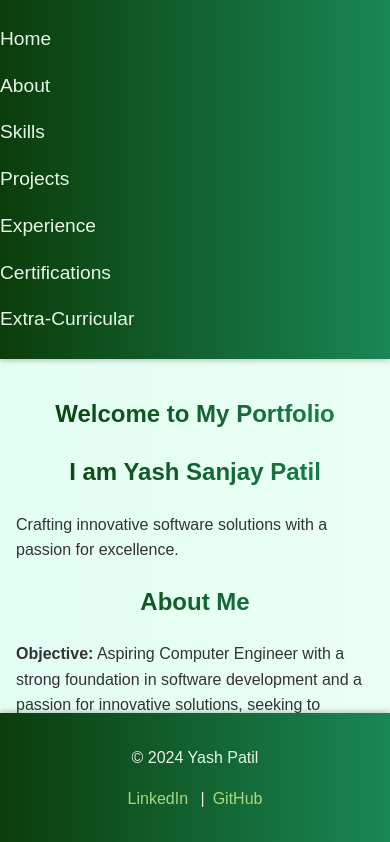
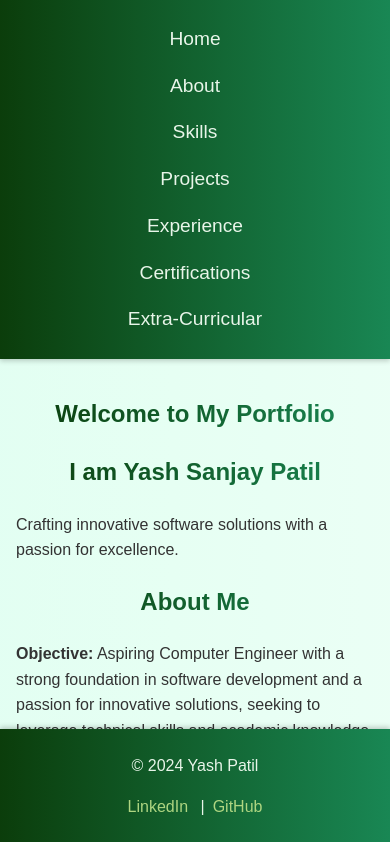
Before and after one commit to yashpatil02121/portfolio-yash, a React (Create React App) app: page / in a window 390 px wide. Shown: the top 842 px of the page. Built offline with nearby package versions, Linux system fonts and the light colour scheme.

Commit message:
updated styles.css for responsiveness

```diff
--- a/src/styles.css
+++ b/src/styles.css
@@ -38,8 +38,6 @@ nav {
     box-shadow: 0 2px 5px rgba(0, 0, 0, 0.2); /* Add a subtle shadow */
     border: none; /* Remove any unintended border */
 }
-
-
 
 /* Remove gaps or unwanted space */
 body {
@@ -146,6 +144,18 @@ a:hover {
 }
 
 /* Responsive Design */
+@media (max-width: 1024px) {
+    main {
+        padding: 1.5em;
+    }
+    nav ul {
+        flex-wrap: wrap;
+    }
+    nav ul li {
+        margin: 0.5em 0.5em;
+    }
+}
+
 @media (max-width: 768px) {
     nav ul {
         flex-direction: column;
@@ -154,10 +164,24 @@ a:hover {
     nav ul li {
         margin: 0.5em 0;
     }
+    h1, h2 {
+        font-size: 1.5em;
+    }
+    .card {
+        margin: 0.5em;
+        padding: 1em;
+    }
 }
+
 @media (max-width: 576px) {
     main {
         padding: 1em;
+    }
+    nav ul {
+        text-align: center;
+    }
+    footer {
+        padding: 0.5em 0;
     }
 }
 
```
